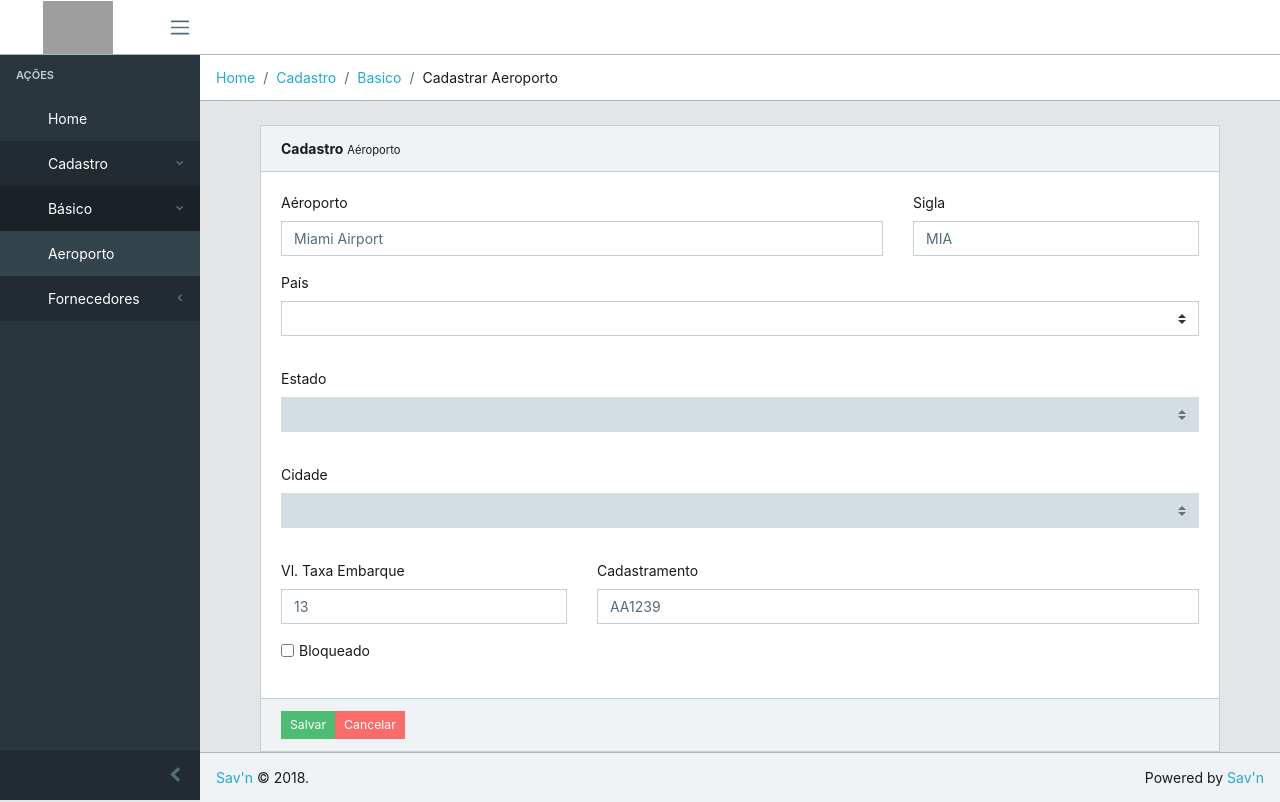
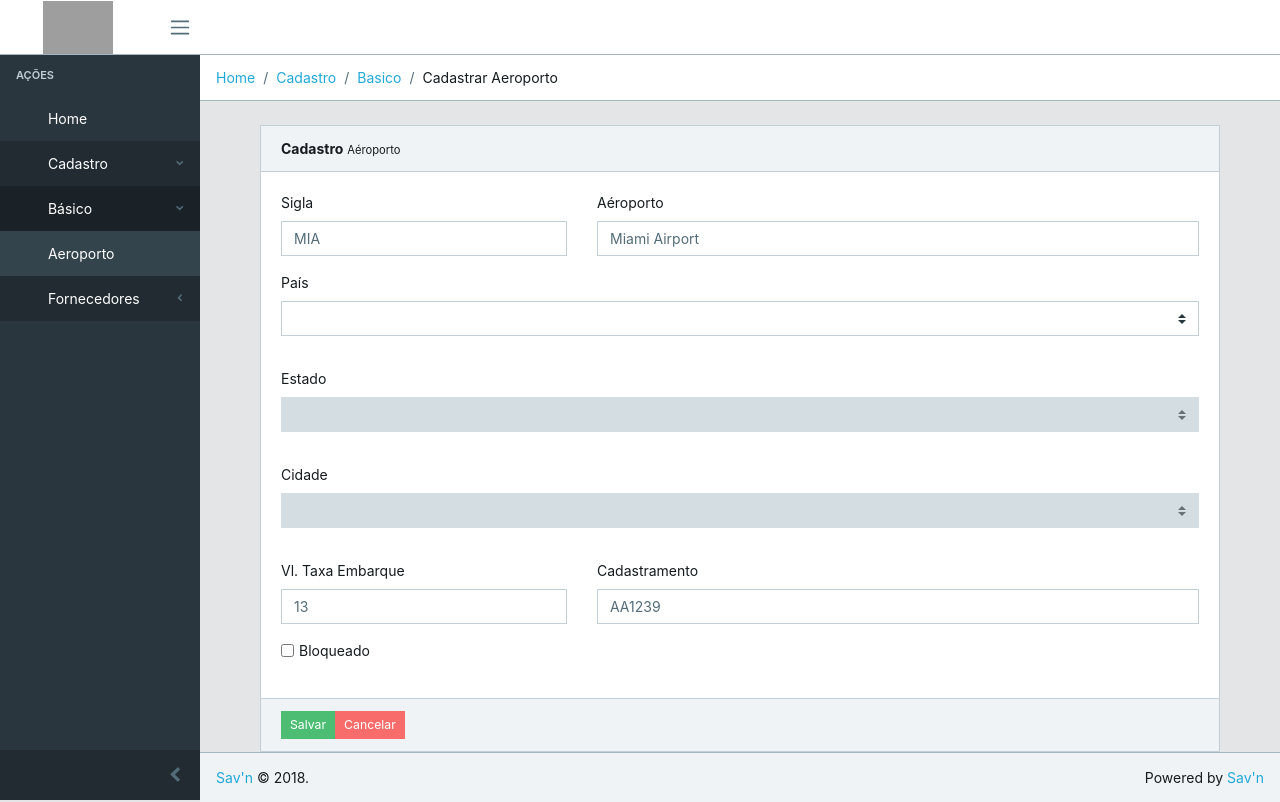
Before and after one commit to fabiovariant/vuejs_estudos, a Vue app: page /#/register/basic/airport/new in a window 1280 px wide. Built offline with nearby package versions, Linux system fonts and the light colour scheme; grey boxes are pictures that could not be loaded.

Commit message:
Mudança de cor no input na validação. Preciso colocar testes e aprender a lidar com TDD

```diff
--- a/src/views/register/basic/CadAltAirport.vue
+++ b/src/views/register/basic/CadAltAirport.vue
@@ -11,16 +11,21 @@
               <strong>{{tp_oper}}</strong> <small>Aéroporto</small>
             </div>
             <b-row>
+              <b-col sm="4">
+                <b-form-group>
+                  <label for="sg_airport">Sigla</label>
+                  <b-form-input v-model.trim="selectedAirport.sg_airport" type="text"
+                    id="sg_airport" placeholder="MIA" maxlength="3"
+                    v-bind:class="[has_sg_airport_err ? 'form-control is-invalid' : '']"></b-form-input>
+                </b-form-group>
+                <b-tooltip ref="tooltip" target="sg_airport" disabled>
+                  Ops, parece que já existe um aéroporto com essa sigla.
+                </b-tooltip>
+              </b-col>
               <b-col sm="8">
                 <b-form-group>
                   <label for="nm_airport">Aéroporto</label>
-                  <b-form-input v-model="selectedAirport.name" type="text" id="nm_airport" placeholder="Miami Airport"></b-form-input>
-                </b-form-group>
-              </b-col>
-              <b-col sm="4">
-                <b-form-group>
-                  <label for="sg_airport">Sigla</label>
-                  <b-form-input v-model="selectedAirport.sg_airport" type="text" id="sg_airport" placeholder="MIA"></b-form-input>
+                  <b-form-input v-model.trim="selectedAirport.name" type="text" id="nm_airport" placeholder="Miami Airport"></b-form-input>
                 </b-form-group>
               </b-col>
             </b-row>
@@ -76,6 +81,7 @@ export default {
   name: 'cadAeroporto',
   data() {
     return {
+      has_sg_airport_err: false,
       tp_oper: "Cadastro",
       countries: [
         { value: undefined, text: 'Selecione o país do Aeroporto', },
@@ -110,6 +116,20 @@ export default {
       console.log(this.selectedAirport.sg_airport)
     }
   },
+  watch: {
+    'selectedAirport.sg_airport'(newVal){
+      if(newVal.length >= 3 &&
+          this.airports.filter(e => e.sg_airport == newVal).length > 0) {
+        this.has_sg_airport_err = true
+        this.$refs.tooltip.$emit('enable')
+        this.$refs.tooltip.$emit('open')
+      } else {
+        this.has_sg_airport_err = false
+        this.$refs.tooltip.$emit('disable')
+        this.$refs.tooltip.$emit('close')
+      }
+    },
+  },
   beforeMount() {
     let sgAirport = this.$route.params.sg_airport
     if (sgAirport != undefined || sgAirport != null) {
```
